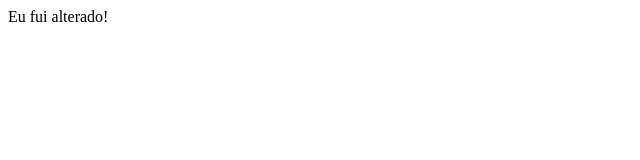
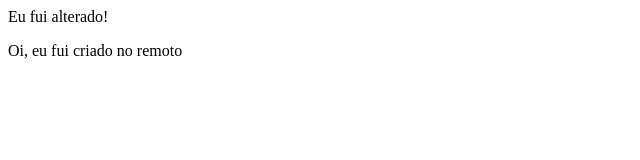
Before and after one commit to rohgomes/reprograma-02, a plain HTML site: page index.html in a window 1280 px wide. Shown: the whole page, without its empty margins (0-640 px from the left). Drawn offline with Linux system fonts and the light colour scheme.

Commit message:
Alterando pelo github

```diff
--- a/index.html
+++ b/index.html
@@ -8,5 +8,6 @@
 </head>
 <body>
    Eu fui alterado!
+    <p> Oi, eu fui criado no remoto </p>
 </body>
 </html>
```
